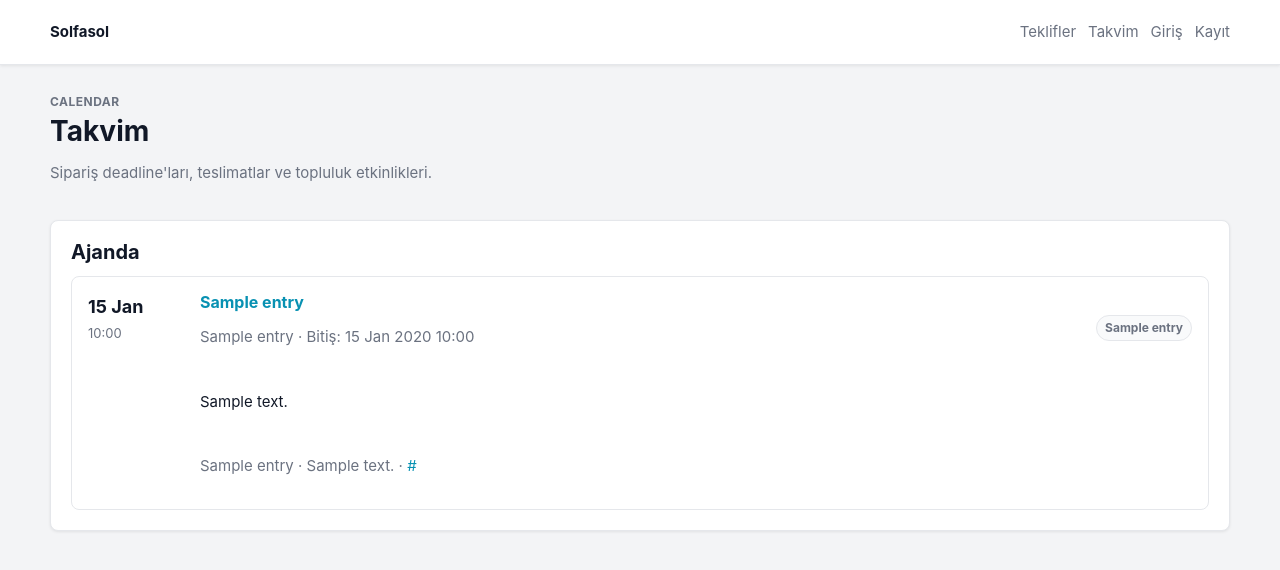
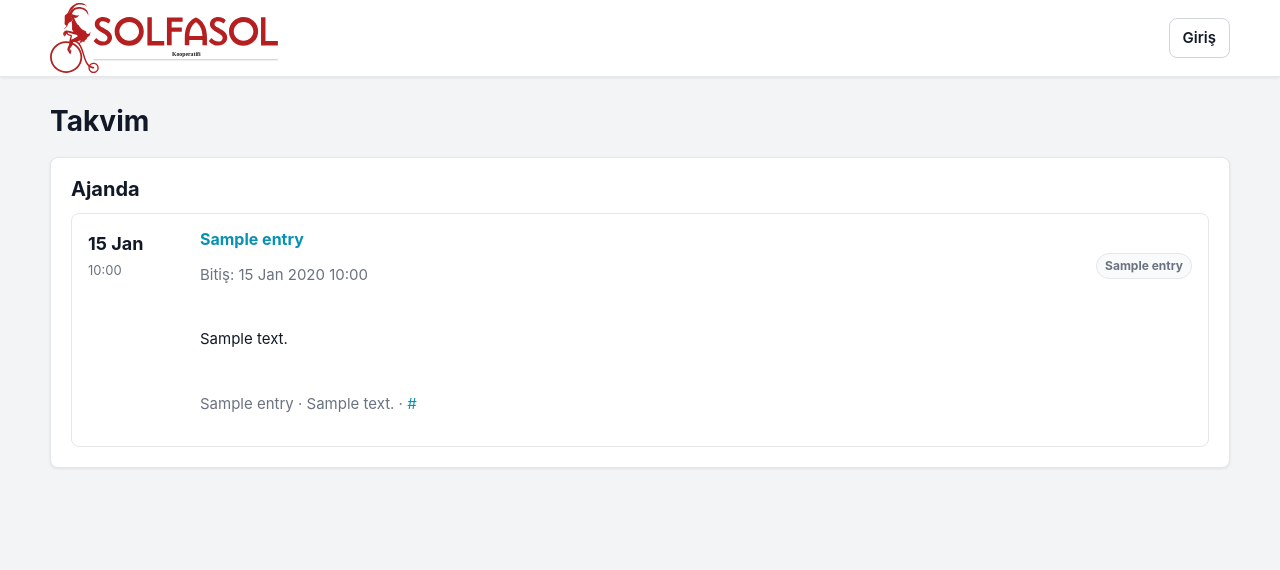
Before and after one commit to onurmatik/solfasol, a Django app: template templates/calendar/agenda.html in a window 1280 px wide. Shown: the top 570 px of the page. Run offline with Django 5.2, Linux system fonts and the light colour scheme; the template is opened without the code that fills it: most values are stand-ins (such as "Sample title", 1, 10 or a date in 2020).

Commit message:
Refresh header branding and strip dashboard copy

```diff
--- a/coop/tests.py
+++ b/coop/tests.py
@@ -35,7 +35,10 @@ class DashboardTests(CoopFixtureMixin, TestCase):
         self.assertContains(response, "Yaklaşan etkinlikler")
         self.assertContains(response, "Kompost atölyesi")
         self.assertContains(response, "5lt zeytinyağı sipariş deadline")
-        self.assertContains(response, "Talep girmek için")
+        self.assertContains(response, "solfasol-logo.svg")
+        self.assertContains(response, ">login<")
+        self.assertNotContains(response, "Takvim etkinlikleri ve aktif sipariş talepleri tek ekranda.")
+        self.assertNotContains(response, "Talep girmek için")
         self.assertNotContains(response, "Talebim var")
 
         self.client.login(username="member", password="pass12345")
--- a/static/css/solfasol.css
+++ b/static/css/solfasol.css
@@ -63,31 +63,49 @@ a:hover {
   align-items: center;
   justify-content: space-between;
   gap: 16px;
-  min-height: 64px;
+  min-height: 76px;
 }
 
 .brand {
+  display: inline-flex;
+  align-items: center;
+  flex: 0 1 auto;
+  min-width: 0;
   color: var(--color-text);
   font-weight: 700;
   letter-spacing: 0;
 }
 
-.nav-links {
+.brand-logo {
+  display: block;
+  width: clamp(162px, 24vw, 228px);
+  height: auto;
+}
+
+.account-actions {
   display: flex;
   align-items: center;
-  gap: 12px;
-  flex-wrap: wrap;
+  justify-content: flex-end;
+  flex: 0 0 auto;
 }
 
-.nav-links a,
-.nav-links button {
-  color: var(--color-muted);
-  font: inherit;
+.login-button {
+  min-height: 36px;
+  padding-inline: 15px;
 }
 
-.nav-links a:hover,
-.nav-links button:hover {
+.user-avatar {
+  display: inline-grid;
+  place-items: center;
+  width: 38px;
+  height: 38px;
+  border: 1px solid var(--color-border-strong);
+  border-radius: 999px;
+  background: var(--color-soft);
   color: var(--color-text);
+  font-size: 14px;
+  font-weight: 700;
+  line-height: 1;
 }
 
 .page {
@@ -913,10 +931,13 @@ th {
     width: min(100% - 20px, 1180px);
   }
 
-  .topbar-inner,
   .page-header {
     align-items: stretch;
     flex-direction: column;
+  }
+
+  .brand-logo {
+    width: clamp(150px, 52vw, 196px);
   }
 
   .grid.two,
--- a/templates/base.html
+++ b/templates/base.html
@@ -11,23 +11,18 @@
     <div class="app-shell">
       <header class="topbar">
         <div class="topbar-inner">
-          <a class="brand" href="{% url 'dashboard' %}">Solfasol</a>
-          <nav class="nav-links">
-            <a href="{% url 'dashboard' %}">Teklifler</a>
-            <a href="{% url 'calendar' %}">Takvim</a>
+          <a class="brand" href="{% url 'dashboard' %}" aria-label="Solfasol Kooperatifi">
+            <img class="brand-logo" src="{% static 'img/solfasol-logo.svg' %}" alt="Solfasol Kooperatifi">
+          </a>
+          <div class="account-actions">
             {% if user.is_authenticated %}
-              {% if user.is_staff %}
-                <a href="{% url 'admin:index' %}">Admin</a>
-              {% endif %}
-              <form method="post" action="{% url 'logout' %}">
-                {% csrf_token %}
-                <button class="button linklike" type="submit">Çıkış</button>
-              </form>
+              <span class="user-avatar" title="{{ user.get_username }}" aria-label="{{ user.get_username }}">
+                {{ user.get_full_name|default:user.get_username|slice:":1"|upper }}
+              </span>
             {% else %}
-              <a href="{% url 'login' %}">Giriş</a>
-              <a href="{% url 'signup' %}">Kayıt</a>
+              <a class="button login-button" href="{% url 'login' %}">Giriş</a>
             {% endif %}
-          </nav>
+          </div>
         </div>
       </header>
 
--- a/templates/calendar/agenda.html
+++ b/templates/calendar/agenda.html
@@ -5,9 +5,7 @@
 {% block content %}
   <div class="page-header">
     <div>
-      <p class="eyebrow">Calendar</p>
       <h1>Takvim</h1>
-      <p class="muted">Sipariş deadline'ları, teslimatlar ve topluluk etkinlikleri.</p>
     </div>
   </div>
 
@@ -37,10 +35,9 @@
                       {{ entry.title }}
                     {% endif %}
                   </h3>
-                  <p class="muted">
-                    {{ entry.event_type_label }}
-                    {% if entry.ends_at %} · Bitiş: {{ entry.ends_at|date:"d M Y H:i" }}{% endif %}
-                  </p>
+                  {% if entry.ends_at %}
+                    <p class="muted">Bitiş: {{ entry.ends_at|date:"d M Y H:i" }}</p>
+                  {% endif %}
                 </div>
                 <span class="badge">{{ entry.event_type_label }}</span>
               </div>
--- a/templates/coop/offer_detail.html
+++ b/templates/coop/offer_detail.html
@@ -5,7 +5,6 @@
 {% block content %}
   <div class="page-header">
     <div>
-      <p class="eyebrow">Teklif</p>
       <h1>{{ offer.title }}</h1>
       <p class="muted">{{ offer.source.name }} · {{ offer.product.name }} · Gerçekleşme: {{ offer.fulfillment_date|date:"d M Y" }}</p>
     </div>
@@ -118,7 +117,7 @@
           </table>
         </div>
       {% else %}
-        <div class="empty">Katılım detayları için giriş yapın. Toplam ilerleme yukarıda görünür.</div>
+        <div class="empty">Katılım detayları için giriş yapın.</div>
       {% endif %}
     </div>
   </section>
--- a/templates/members/signup.html
+++ b/templates/members/signup.html
@@ -6,9 +6,7 @@
   <section class="panel" style="max-width: 540px; margin: 28px auto;">
     <div class="stack">
       <div>
-        <p class="eyebrow">Açık kayıt</p>
         <h1>Solfasol hesabı oluştur</h1>
-        <p class="muted">Hesap oluşturduktan sonra tekliflere talep girebilirsiniz.</p>
       </div>
       <form method="post" class="stack">
         {% csrf_token %}
--- a/templates/registration/login.html
+++ b/templates/registration/login.html
@@ -6,9 +6,7 @@
   <section class="panel" style="max-width: 460px; margin: 40px auto;">
     <div class="stack">
       <div>
-        <p class="eyebrow">Hesap girişi</p>
         <h1>Solfasol giriş</h1>
-        <p class="muted">Hesabınız yoksa açık kayıt formuyla hesap oluşturabilirsiniz.</p>
       </div>
       <form method="post" class="stack">
         {% csrf_token %}
```
Also changed, not shown: templates/coop/dashboard.html (+1 -20 lines), static/img/solfasol-logo.svg (added).
